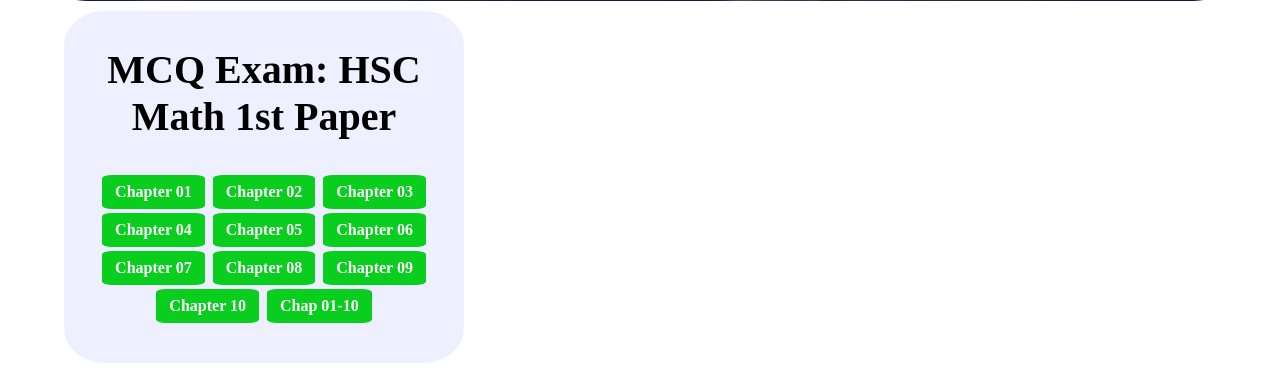
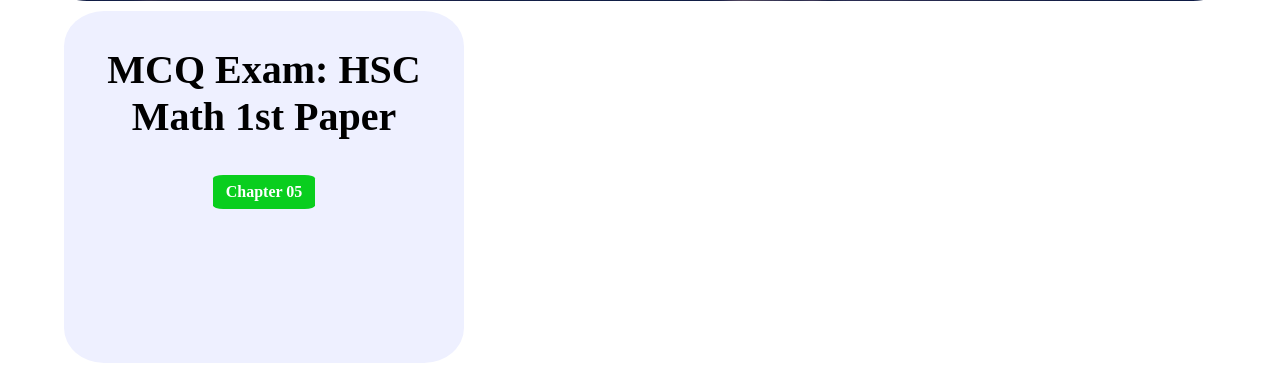
Before and after one commit to himelbikon/archivehb, a Django app: page / in a window 1280 px wide. Shown: the part 418-800 px from the top of the page. Run offline with Django 3.2, Linux system fonts and the light colour scheme; data comes from the database, SQL or seed files in the repository.

```diff
--- a/home/templates/home/home.html
+++ b/home/templates/home/home.html
@@ -9,20 +9,7 @@
 		<div class="slide_text">Welcome!! No time to wait, Let's go!</div>
 	</div>
 
-		<div class="front_block">
-			<h2>MCQ Exam: HSC Math 1st Paper</h2>
-			<a href="{% url 'quiz:hsc_quiz' 'math1' '01' %}">Chapter 01</a>
-			<a href="{% url 'quiz:hsc_quiz' 'math1' '02' %}">Chapter 02</a>
-			<a href="{% url 'quiz:hsc_quiz' 'math1' '03' %}">Chapter 03</a>
-			<a href="{% url 'quiz:hsc_quiz' 'math1' '04' %}">Chapter 04</a>
-			<a href="{% url 'quiz:hsc_quiz' 'math1' '05' %}">Chapter 05</a>
-			<a href="{% url 'quiz:hsc_quiz' 'math1' '06' %}">Chapter 06</a>
-			<a href="{% url 'quiz:hsc_quiz' 'math1' '07' %}">Chapter 07</a>
-			<a href="{% url 'quiz:hsc_quiz' 'math1' '08' %}">Chapter 08</a>
-			<a href="{% url 'quiz:hsc_quiz' 'math1' '09' %}">Chapter 09</a>
-			<a href="{% url 'quiz:hsc_quiz' 'math1' '10' %}">Chapter 10</a>
-			<a href="{% url 'quiz:hsc_quiz' 'math1' '00' %}">Chap 01-10</a>
-		</div>
+
 
 
 		<script>
--- a/home/templates/home/home_base.html
+++ b/home/templates/home/home_base.html
@@ -7,12 +7,19 @@
 
 <body>
 
+	{% block content %} {% endblock %}
+
+	<div class="front_block">
+		<h2>MCQ Exam: HSC Math 1st Paper</h2>
+
+		<a href="{% url 'quiz:hsc_quiz' 'math1' '05' %}">Chapter 05</a>
+
+	</div>
 
 
 
 
 
 
-{% block content %} {% endblock %}
 
 </body>
```
Also changed, not shown: quiz/templatetags/quiz_tags.py (+16 -9 lines), quiz/views.py (+18 -12 lines).
